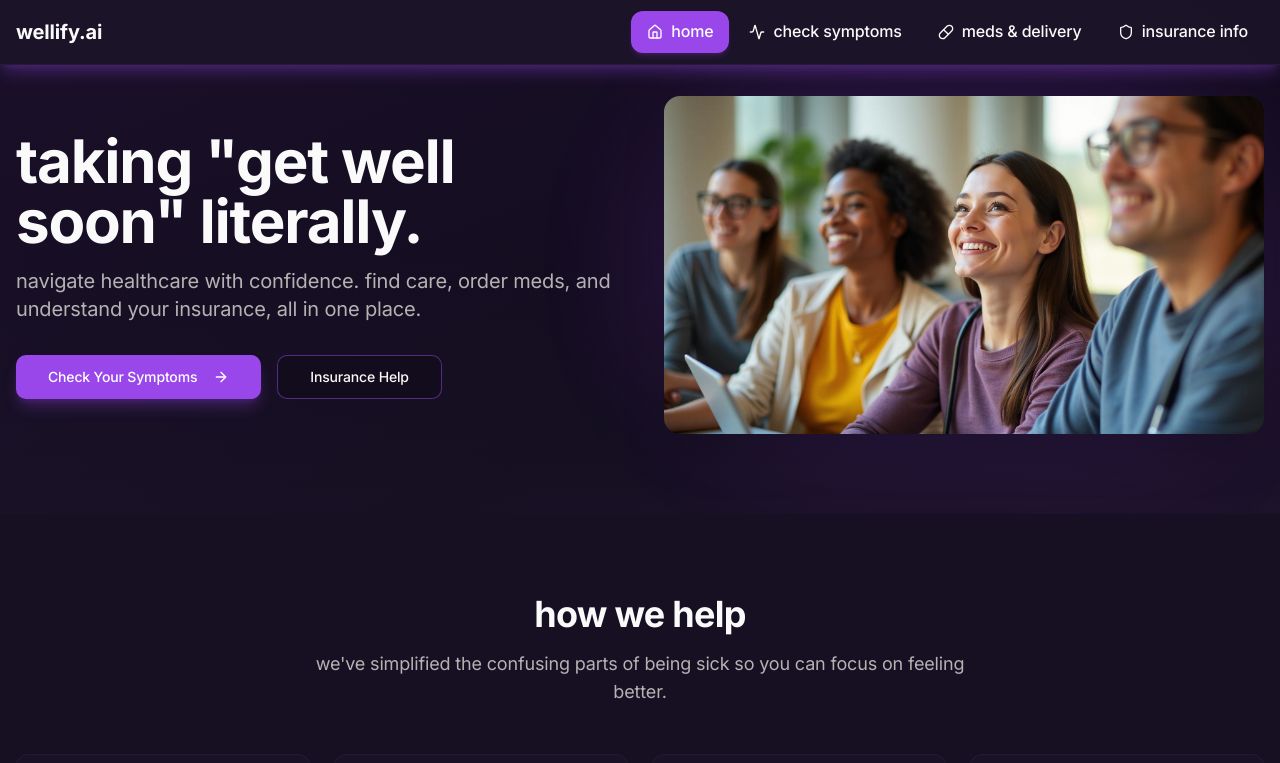
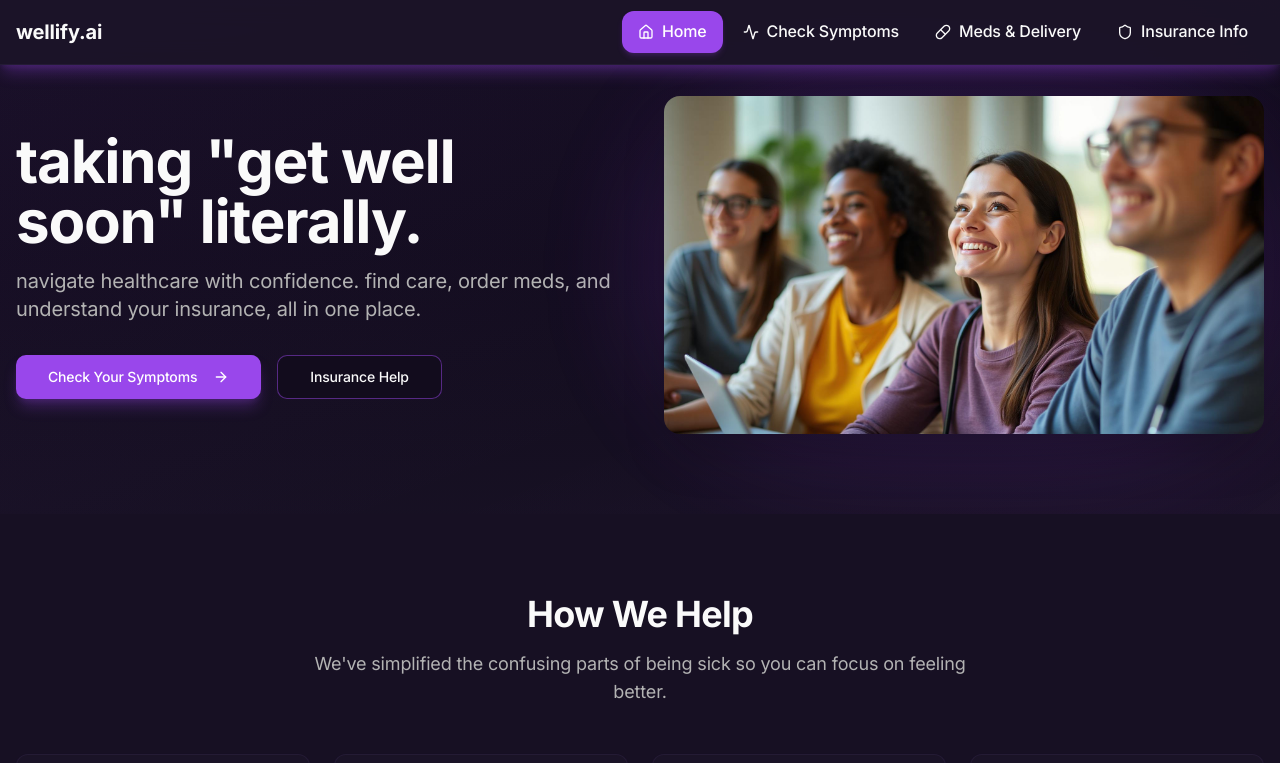
Before and after one commit to ameya-ms/wellify.ai, a React (Vite) app: page / in a window 1280 px wide. Shown: the top 763 px of the page. Built offline with nearby package versions, Linux system fonts and the light colour scheme; the HTML template or start-up script is replaced by a standard one.

Commit message:
Reverted to commit 58beab9ac9c769a68e15d47a49baa64a91b5f9da

```diff
--- a/src/index.css
+++ b/src/index.css
@@ -129,7 +129,6 @@ All colors MUST be HSL.
     font-family: 'Inter', -apple-system, BlinkMacSystemFont, 'Segoe UI', sans-serif;
     letter-spacing: -0.01em;
     line-height: 1.6;
-    text-transform: lowercase;
   }
 
   h1, h2, h3, h4, h5, h6 {
```
